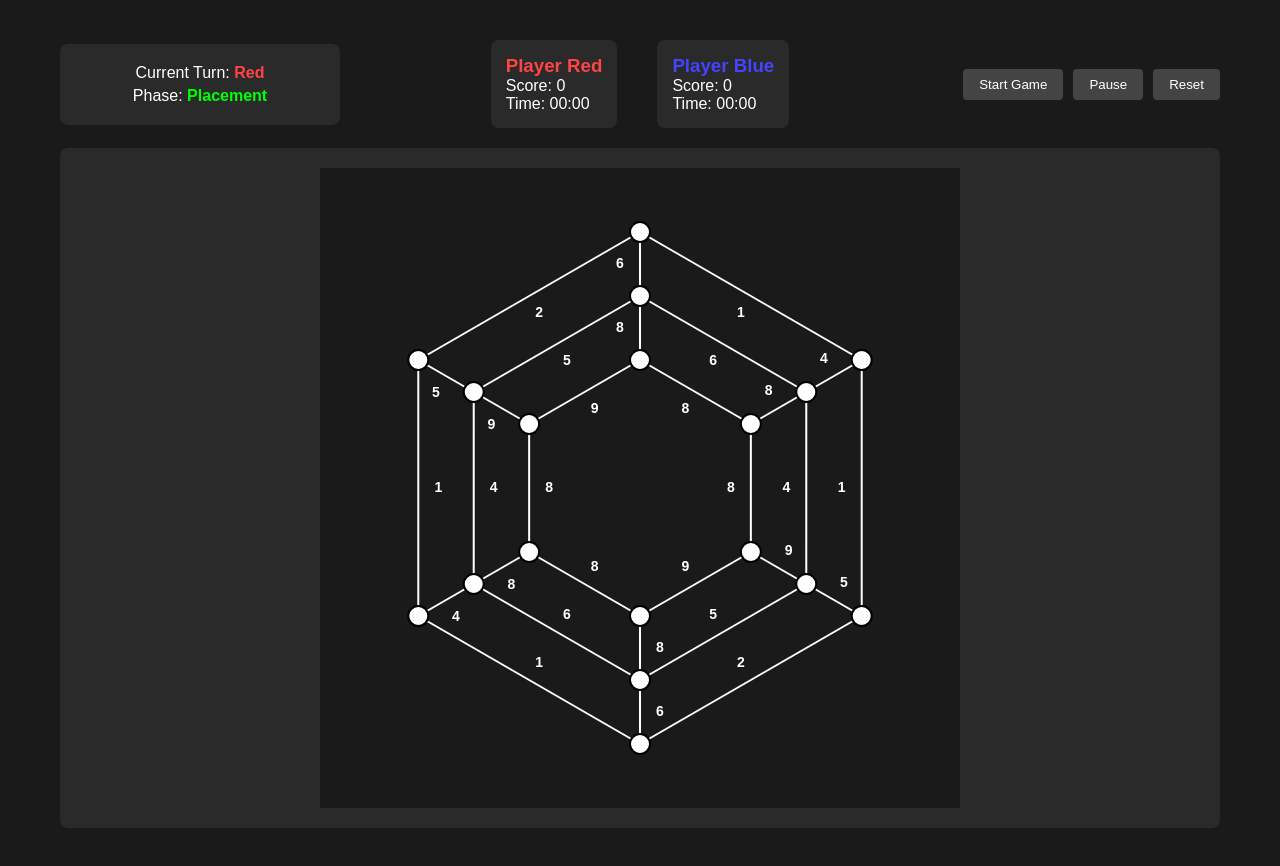
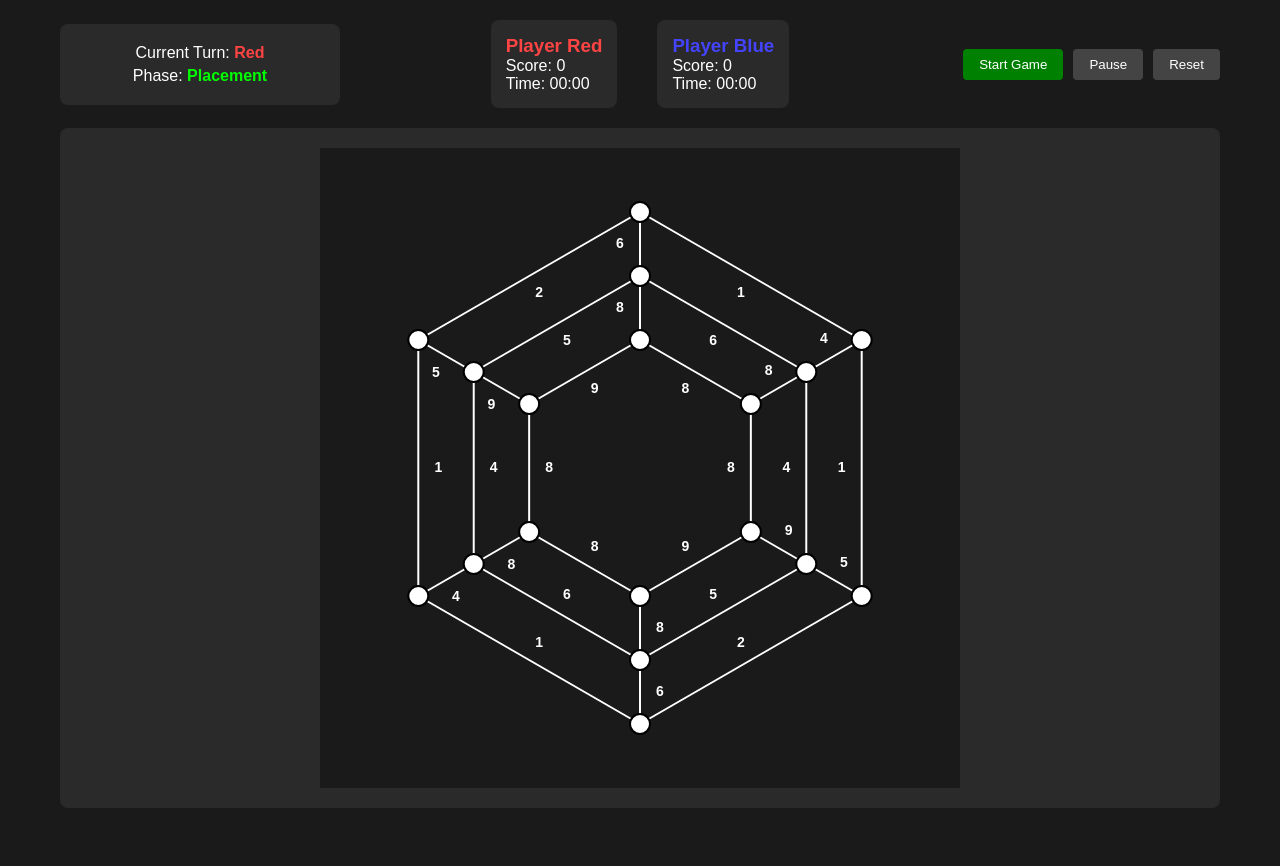
Before and after one commit to abanand132/titan, a plain HTML site: page index.html in a window 1280 px wide. After the commit the page ends 828 px from the top, so only its background shows below. Drawn offline with Linux system fonts and the light colour scheme.

Commit message:
UI Changes

```diff
--- a/styles.css
+++ b/styles.css
@@ -12,7 +12,7 @@ body {
 
 .game-container {
     max-width: 1200px;
-    margin: 20px auto;
+    margin: 0px auto;
     padding: 20px;
 }
 
@@ -98,6 +98,10 @@ body {
     background-color: #555;
 }
 
+#start-btn{
+    background-color: green;
+}
+
 @media (max-width: 768px) {
     .game-header {
         grid-template-columns: 1fr;
```
